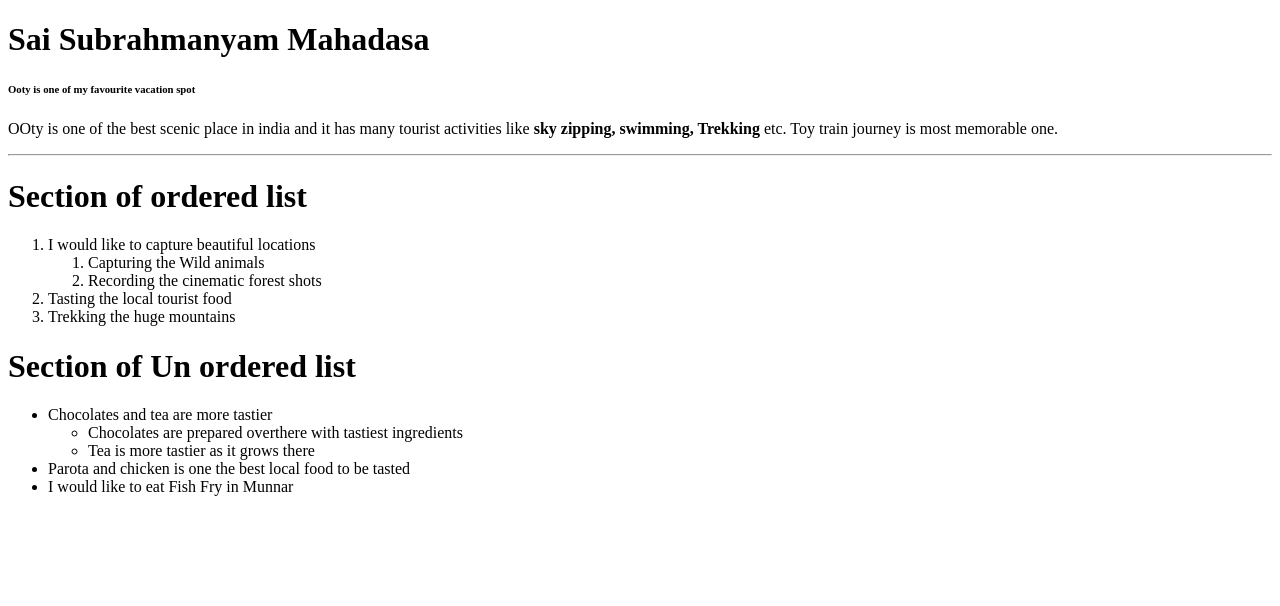
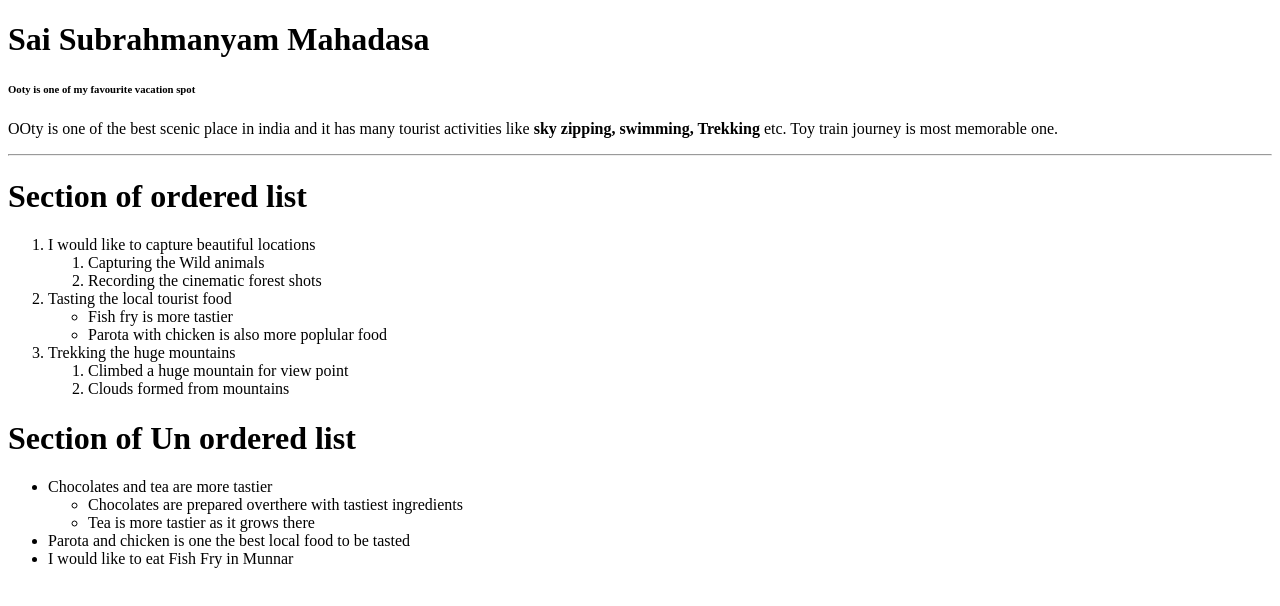
Before and after one commit to 44-563-WebApps-F23/44563-webapps-f23-assignment3-saiMahadasa, a plain HTML site: page index.html in a window 1280 px wide. Drawn offline with Linux system fonts and the light colour scheme.

Commit message:
ordered and unordered lists

```diff
--- a/index.html
+++ b/index.html
@@ -19,8 +19,18 @@
             </ol>
             </li>
 
-            <li>Tasting the local tourist food</li>
-            <li>Trekking the huge mountains</li>
+            <li>Tasting the local tourist food
+                            <ul>
+                <li>Fish fry is more tastier</li>
+                <li>Parota with chicken is also more poplular food</li>
+            </ul>
+            </li>
+            <li>Trekking the huge mountains
+                <ol>
+                    <li>Climbed a huge mountain for view point</li>
+                    <li>Clouds formed from mountains</li>
+                </ol>
+            </li>
         </ol>
         <!-- Un ordered list -->
         <h1>Section of Un ordered list</h1>
```
